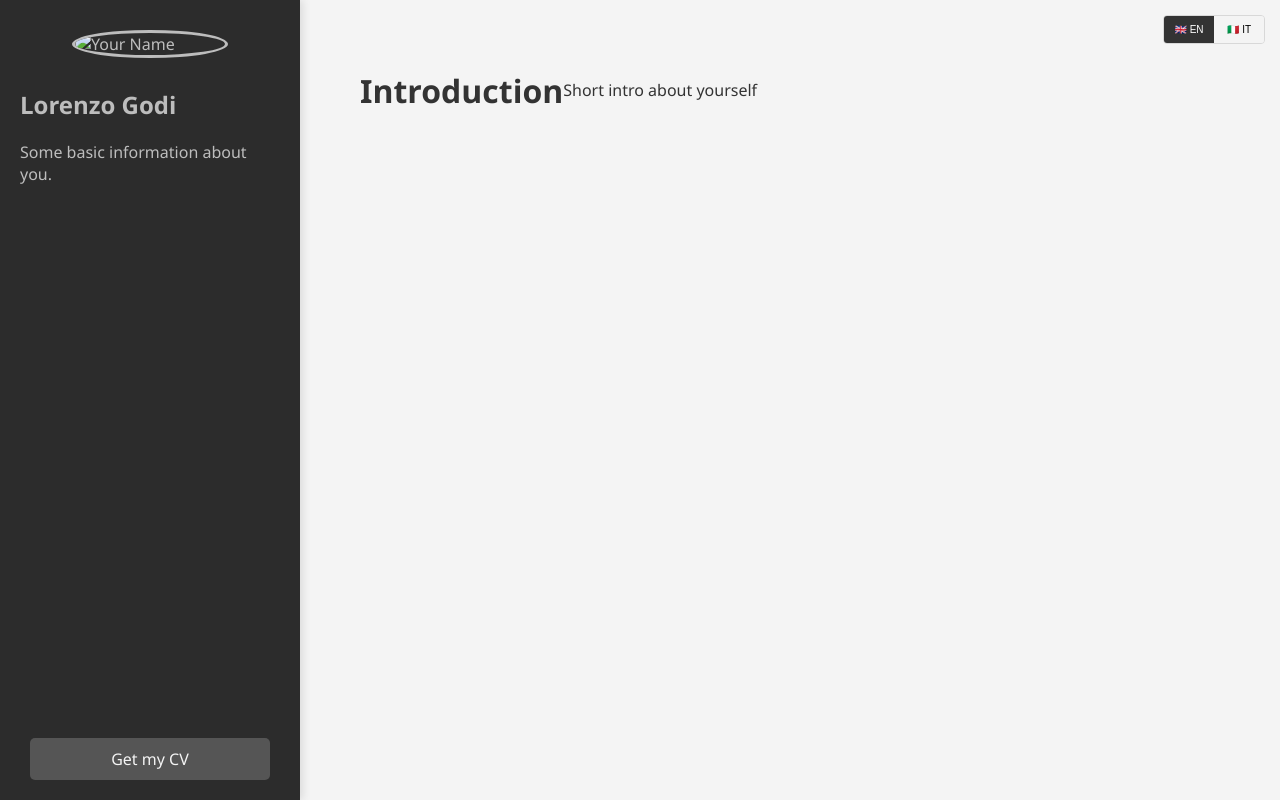
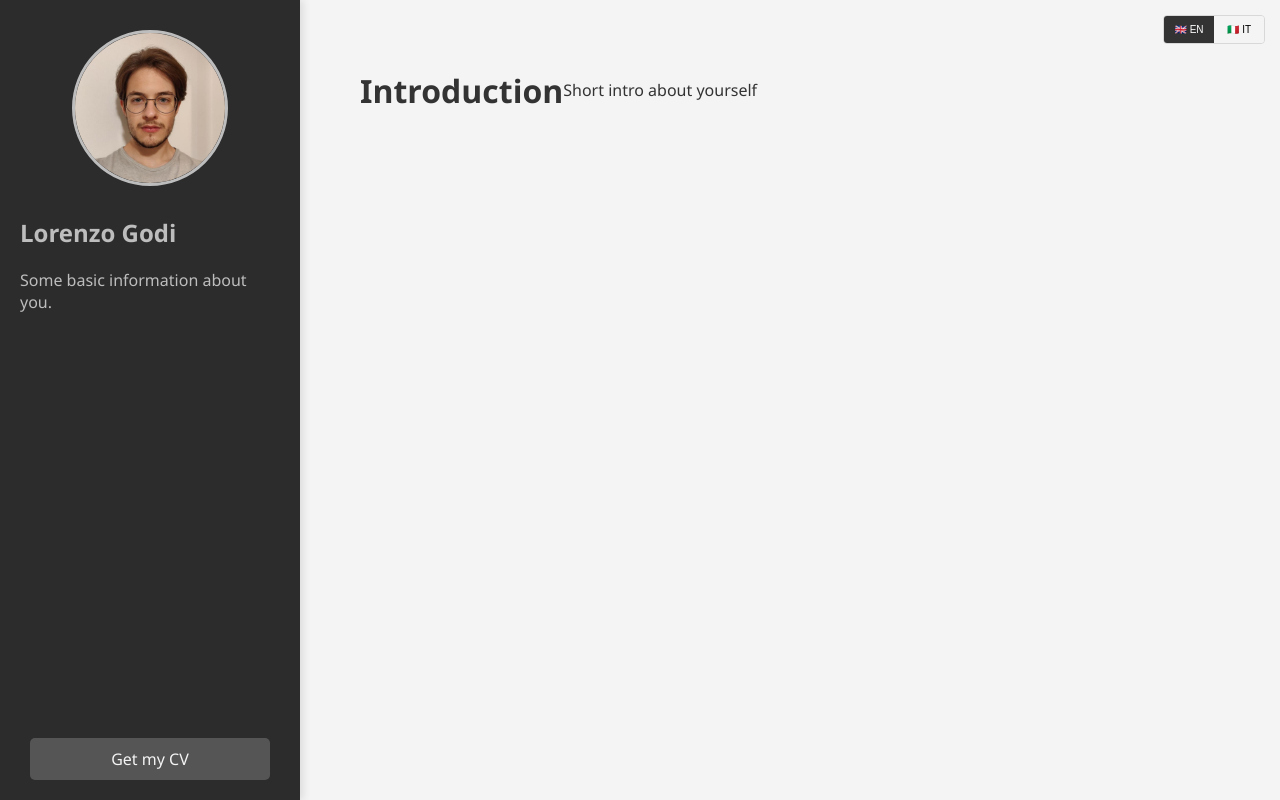
Before and after one commit to LorenzoGodi/lorenzogodi.github.io, a plain HTML site: page index.html in a window 1280 px wide. Drawn offline with Linux system fonts and the light colour scheme.

Commit message:
Update index.html

```diff
--- a/index.html
+++ b/index.html
@@ -9,7 +9,7 @@
 <body>
 
 <div class="sidebar">
-    <img src="path-to-your-image.jpg" alt="Your Name" class="profile-pic">
+    <img src="lorenzogodi.jpg" alt="Your Name" class="profile-pic">
     <h2>Lorenzo Godi</h2>
     <p data-lang="en">Some basic information about you.</p>
     <p data-lang="it">Cose belle su di me</p>
```
